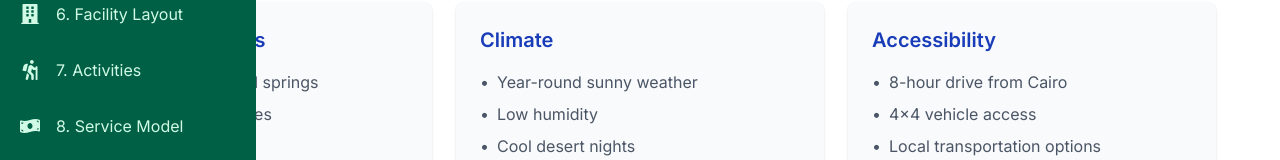
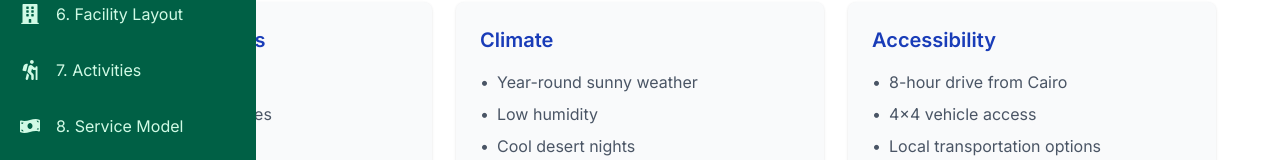
Before and after one commit to momoussa2000/siwa-wellness-resort, a Next.js app: page /site-location in a window 1280 px wide. Shown: the part 524-684 px from the top of the page. Built offline with nearby package versions, Linux system fonts and the light colour scheme.

Commit message:
Remove reference to cold springs in natural resources section

```diff
--- a/src/app/site-location/page.tsx
+++ b/src/app/site-location/page.tsx
@@ -7,7 +7,7 @@ export default function SiteLocation() {
     {
       title: "Natural Resources",
       features: [
-        "Natural hot and cold springs",
+        "Natural hot springs",
         "Mineral-rich salt lakes",
         "Desert landscape",
         "Palm groves and olive trees"
```
